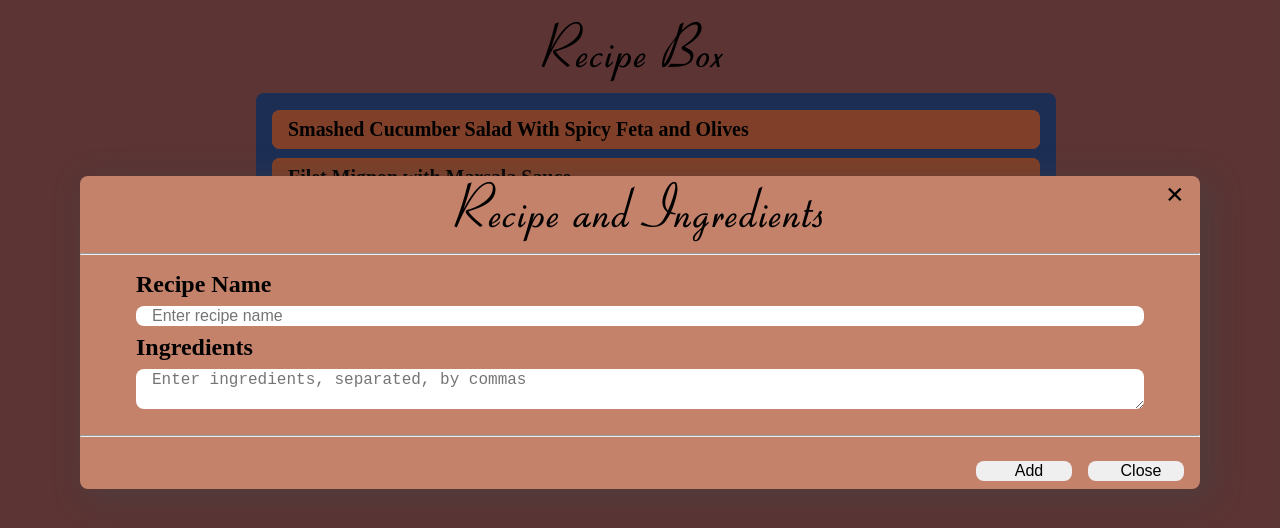
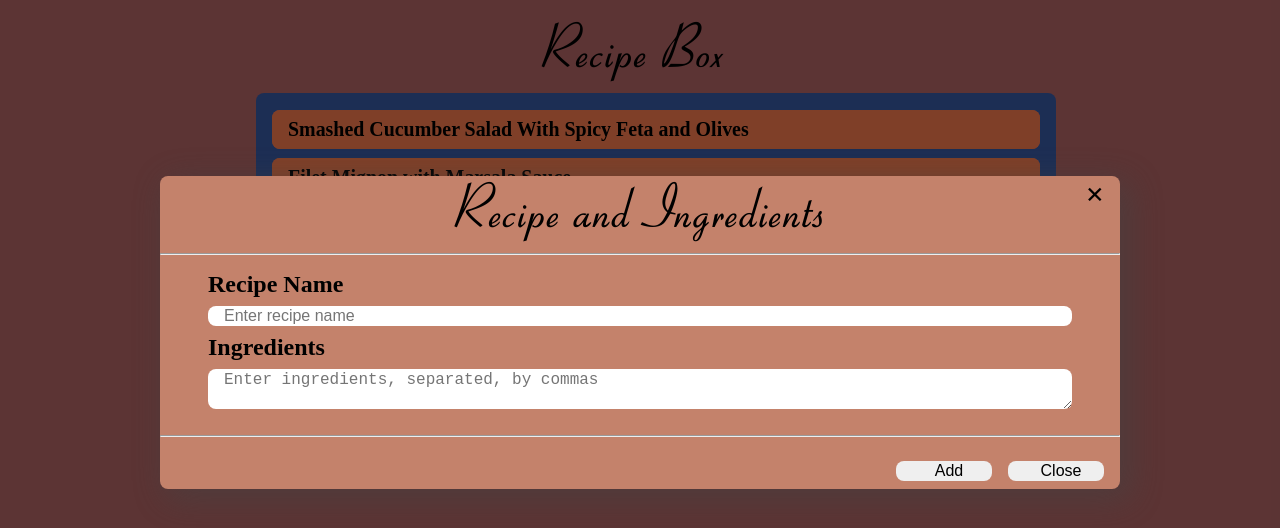
Before and after one commit to dkvo/recipe-box, a React (Create React App) app: page / in a window 1280 px wide. Both pictures are taken after a click on the button "Add Recipe". Shown: the top 528 px of the page. Built offline with nearby package versions, Linux system fonts and the light colour scheme.

Commit message:
change modalbox width

```diff
--- a/src/styles/modal.scss
+++ b/src/styles/modal.scss
@@ -9,7 +9,7 @@
 .modal-content {
     position: relative;
     width: auto;
-    max-width: 70rem;
+    max-width: 60rem;
     height: auto;
     top: -25rem;
     margin: 0 auto;
```
